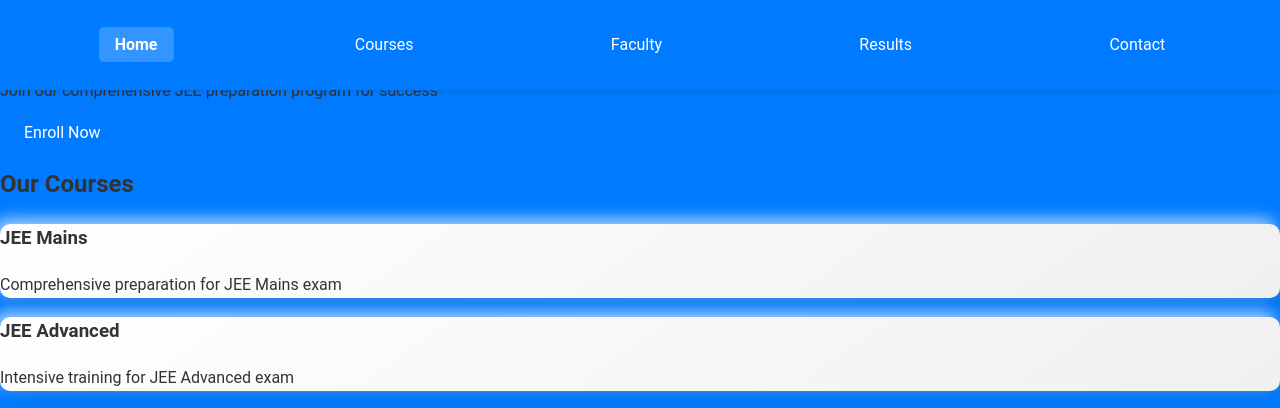
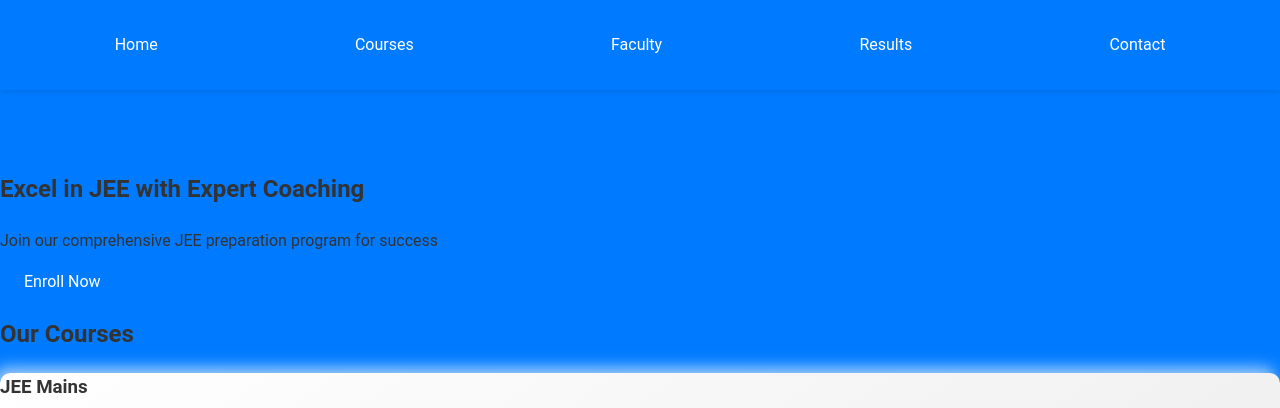
Before and after one commit to AceRider75/acerider75.github.io, a plain HTML site: page index.html in a window 1280 px wide. Shown: the top 408 px of the page. Drawn offline with Linux system fonts and the light colour scheme.

Commit message:
Update styles.css

```diff
--- a/styles.css
+++ b/styles.css
@@ -29,15 +29,14 @@ header {
   color: #fff;
   padding: 1rem;
   box-shadow: 0 2px 5px rgba(0, 0, 0, 0.1);
-  position: fixed;
-  top: 0;
-  left: 0;
-  right: 0;
+
   z-index: 1000;
 
 
 }
-
+main {
+    padding-top: 60px; /* Adjust based on your header height */
+}
 nav ul {
   list-style-type: none;
   padding: 0;
```
